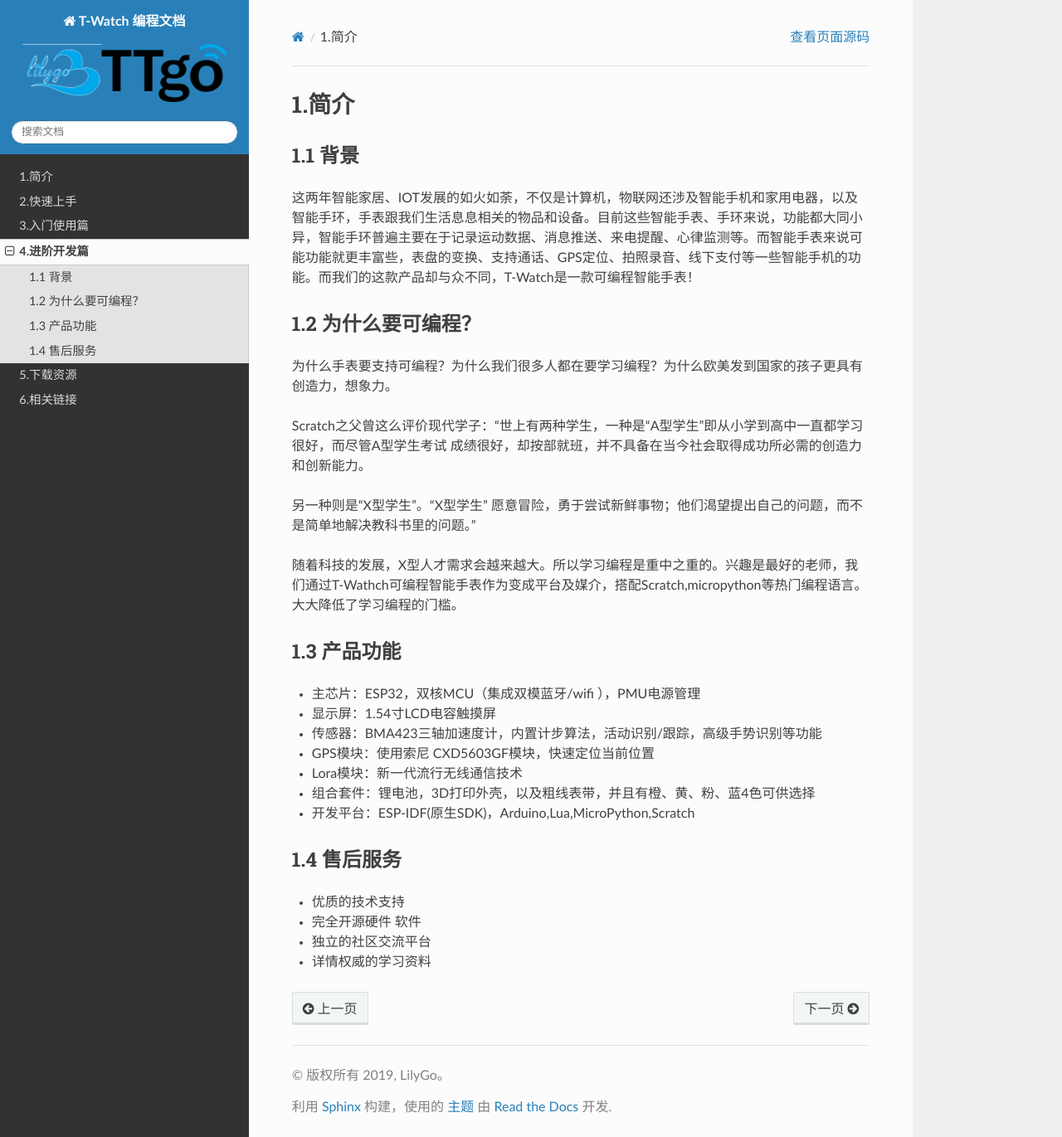
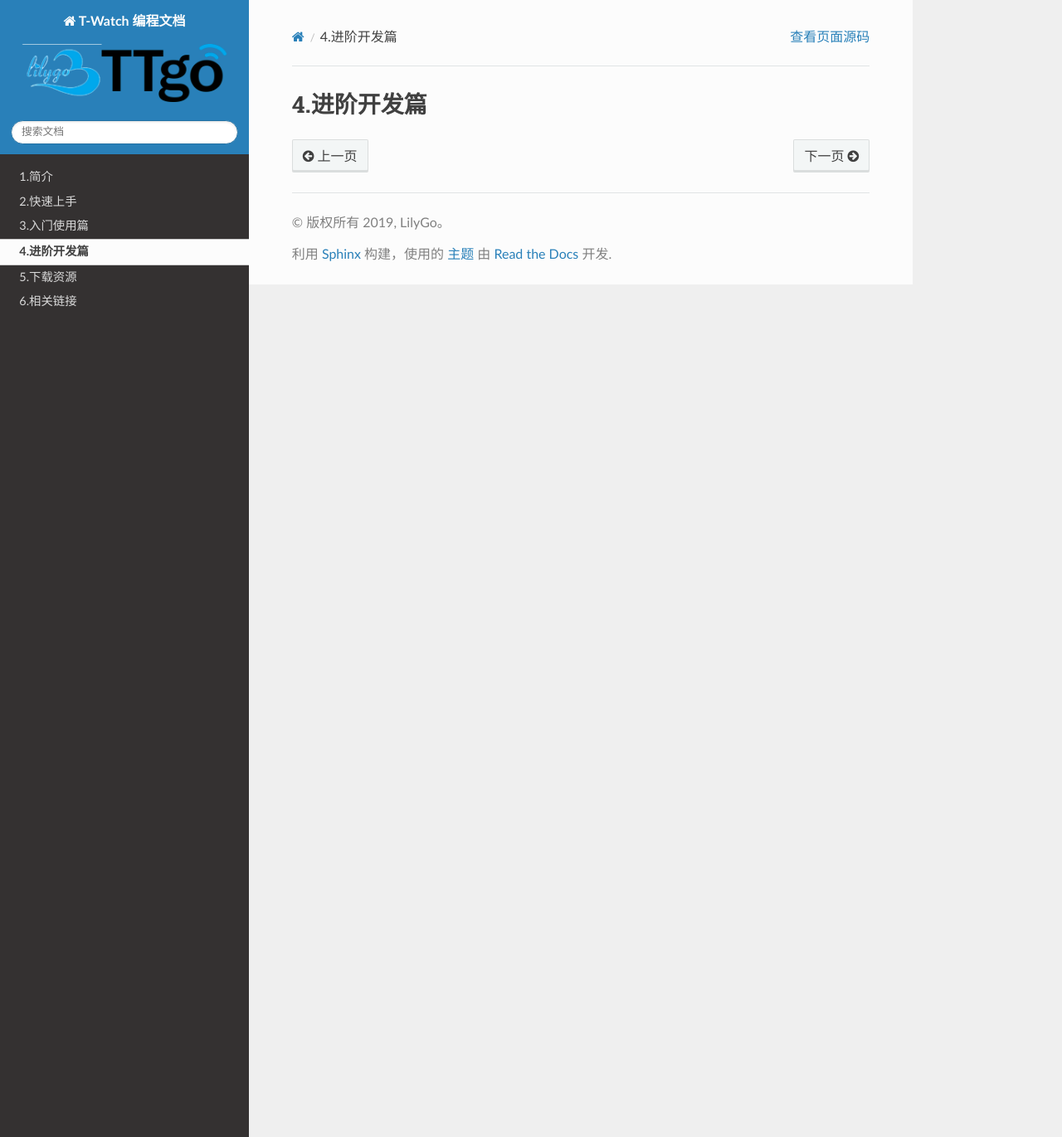
Before and after one commit to LilyGO/T-Watch-Document, a Sphinx documentation site: the page built from source/advanced/index.rst, in a window 1280 px wide and 1371 px high. Shown: the whole window at 83% size. Built offline with Sphinx 7.4.7 and the Read the Docs theme 2.0.0, drawn with Linux system fonts in a browser that asks for light colours.

Commit message:
Update index.rst

```diff
--- a/source/advanced/index.rst
+++ b/source/advanced/index.rst
@@ -1,41 +1,3 @@
-********
-1.简介
-********
-
-
-1.1 背景
-********
-
-这两年智能家居、IOT发展的如火如荼，不仅是计算机，物联网还涉及智能手机和家用电器，以及智能手环，手表跟我们生活息息相关的物品和设备。目前这些智能手表、手环来说，功能都大同小异，智能手环普遍主要在于记录运动数据、消息推送、来电提醒、心律监测等。而智能手表来说可能功能就更丰富些，表盘的变换、支持通话、GPS定位、拍照录音、线下支付等一些智能手机的功能。而我们的这款产品却与众不同，T-Watch是一款可编程智能手表！
-
-1.2 为什么要可编程？
-*************
-
-为什么手表要支持可编程？为什么我们很多人都在要学习编程？为什么欧美发到国家的孩子更具有创造力，想象力。
-
-
-Scratch之父曾这么评价现代学子：“世上有两种学生，一种是“A型学生”即从小学到高中一直都学习很好，而尽管A型学生考试 成绩很好，却按部就班，并不具备在当今社会取得成功所必需的创造力和创新能力。
-
-另一种则是“X型学生”。“X型学生” 愿意冒险，勇于尝试新鲜事物；他们渴望提出自己的问题，而不是简单地解决教科书里的问题。”
-
-
-随着科技的发展，X型人才需求会越来越大。所以学习编程是重中之重的。兴趣是最好的老师，我们通过T-Wathch可编程智能手表作为变成平台及媒介，搭配Scratch,micropython等热门编程语言。大大降低了学习编程的门槛。
-
-1.3 产品功能
-********
-
-- 主芯片：ESP32，双核MCU（集成双模蓝牙/wifi ），PMU电源管理
-- 显示屏：1.54寸LCD电容触摸屏
-- 传感器：BMA423三轴加速度计，内置计步算法，活动识别/跟踪，高级手势识别等功能
-- GPS模块：使用索尼 CXD5603GF模块，快速定位当前位置
-- Lora模块：新一代流行无线通信技术
-- 组合套件：锂电池，3D打印外壳，以及粗线表带，并且有橙、黄、粉、蓝4色可供选择
-- 开发平台：ESP-IDF(原生SDK)，Arduino,Lua,MicroPython,Scratch
-
-1.4 售后服务
-********
-
-- 优质的技术支持
-- 完全开源硬件 软件
-- 独立的社区交流平台
-- 详情权威的学习资料
+****************
+4.进阶开发篇
+****************
```
